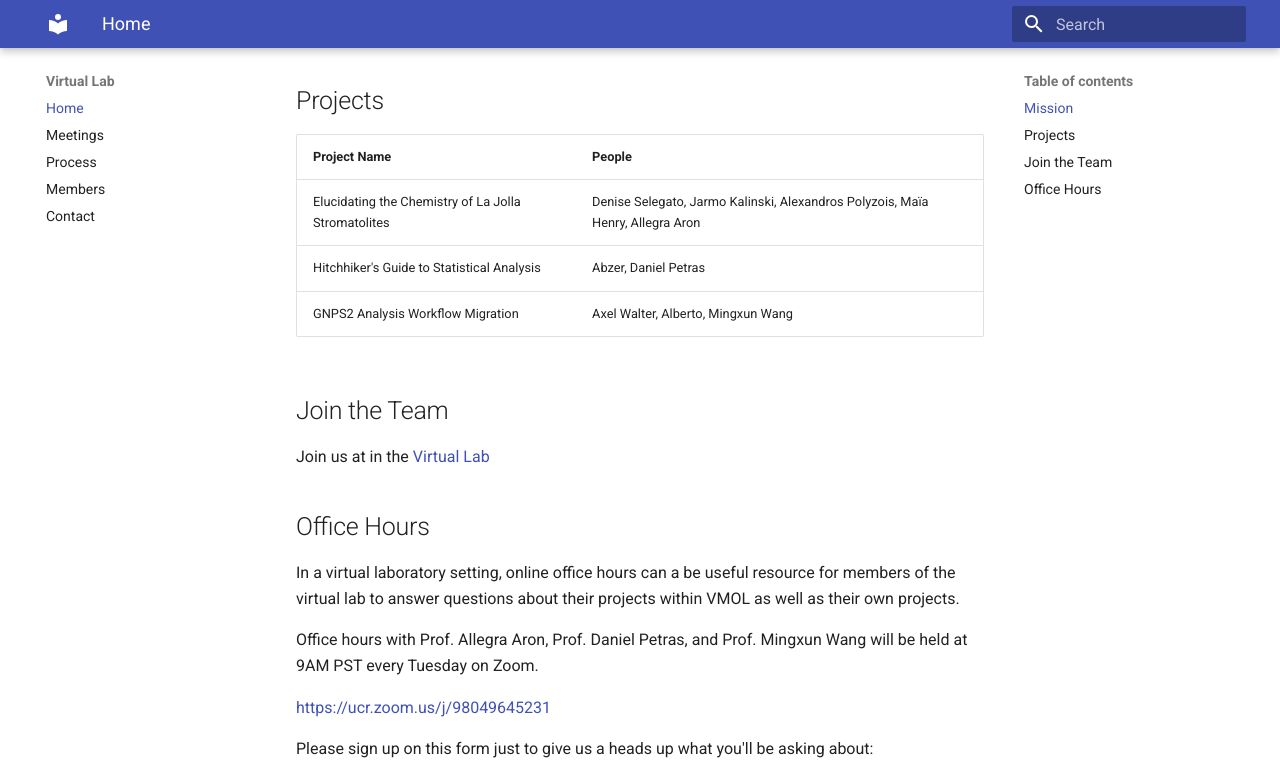
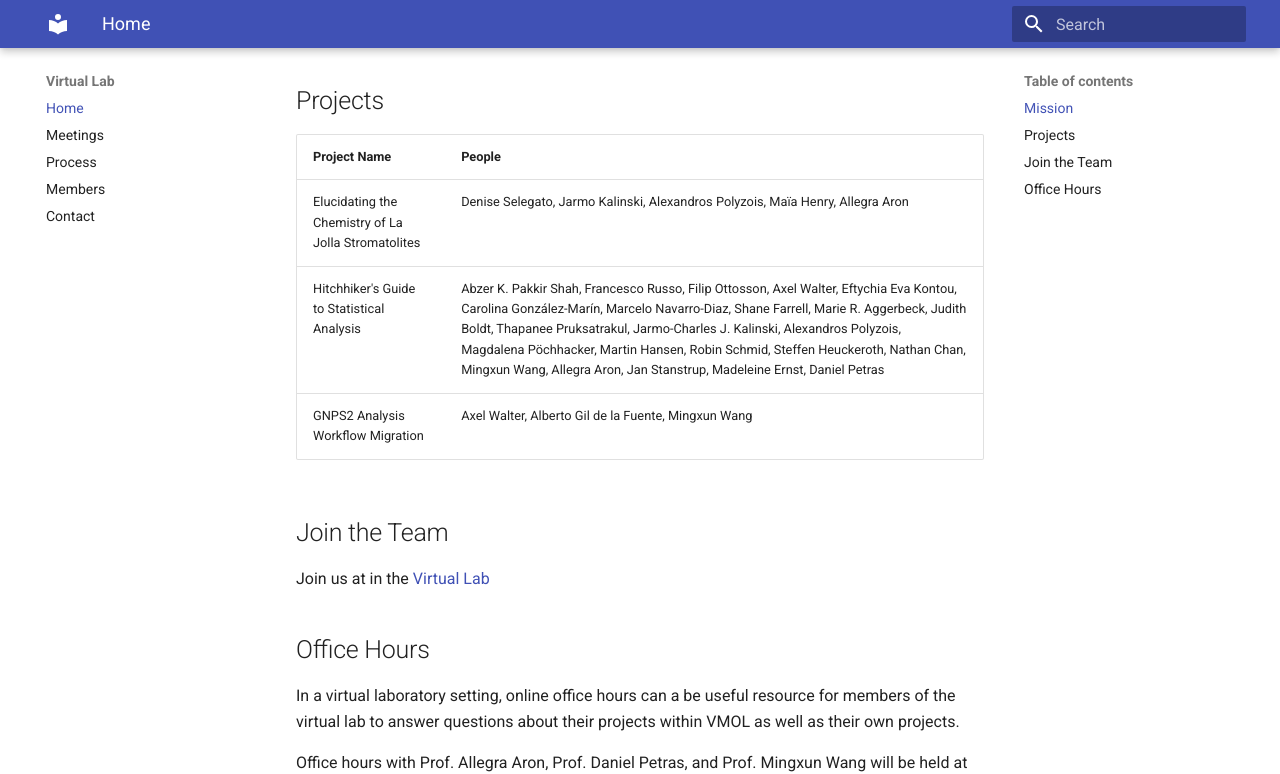
Before and after one commit to Wang-Bioinformatics-Lab/VirtualLab_Website, an MkDocs documentation site: the page built from docs/index.md, in a window 1280 px wide and 900 px high, scrolled down 600 px, cut to the strip 0-774 px from the top of the window. Built offline with MkDocs 1.6.1 and Material for MkDocs 9.7.7, drawn with Linux system fonts in a browser that asks for light colours.

Commit message:
updating names

```diff
--- a/docs/index.md
+++ b/docs/index.md
@@ -11,8 +11,8 @@ The V-MOL, led by Mingxun Wang, Allegra Aron and Daniel Petras aims to connect c
 | Project Name | People |
 | ------------ | ------ |
 | Elucidating the Chemistry of La Jolla Stromatolites| Denise Selegato, Jarmo Kalinski, Alexandros Polyzois, Maïa Henry, Allegra Aron |
-| Hitchhiker's Guide to Statistical Analysis | Abzer, Daniel Petras |
-| GNPS2 Analysis Workflow Migration | Axel Walter, Alberto, Mingxun Wang |
+| Hitchhiker's Guide to Statistical Analysis | Abzer K. Pakkir Shah, Francesco Russo, Filip Ottosson, Axel Walter, Eftychia Eva Kontou, Carolina González-Marín, Marcelo Navarro-Diaz, Shane Farrell, Marie R. Aggerbeck, Judith Boldt, Thapanee Pruksatrakul, Jarmo-Charles J. Kalinski, Alexandros Polyzois, Magdalena Pöchhacker, Martin Hansen, Robin Schmid, Steffen Heuckeroth, Nathan Chan, Mingxun Wang, Allegra Aron, Jan Stanstrup, Madeleine Ernst, Daniel Petras |
+| GNPS2 Analysis Workflow Migration | Axel Walter, Alberto Gil de la Fuente, Mingxun Wang |
 
 
 ## Join the Team
```
